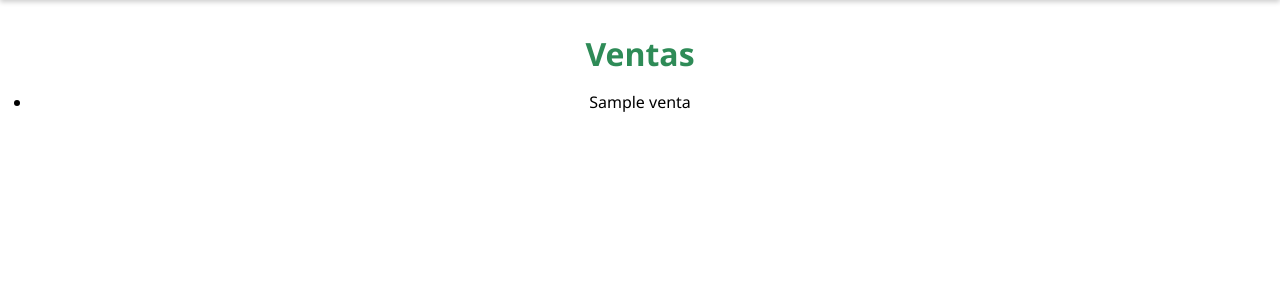
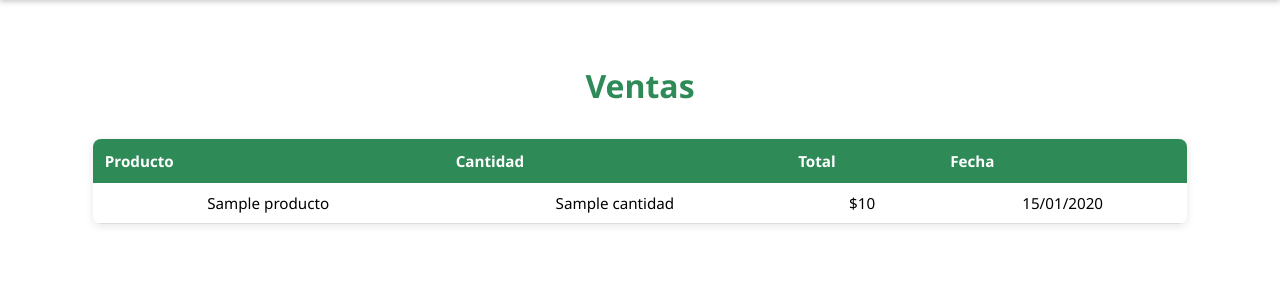
Before and after one commit to Noemiss13/Integradora-AgroMarket, a Flask app: template templates/ventas.html in a window 1280 px wide. Shown: the part 65-365 px from the top of the page. Run offline with Flask 3, Linux system fonts and the light colour scheme; the template is opened without the code that fills it: most values are stand-ins (such as "Sample title", 1, 10 or a date in 2020).

Commit message:
Se implemento el módulo de ventas

```diff
--- a/rutas_vendedor.py
+++ b/rutas_vendedor.py
@@ -91,5 +91,18 @@ def ventas():
     if session.get("rol") != "vendedor":
         return redirect(url_for("auth.login"))
 
-    ventas = []  # temporal
+    conn = get_db_connection()
+    cursor = conn.cursor(dictionary=True)
+
+    cursor.execute("""
+        SELECT p.nombre AS producto, v.cantidad, v.total, v.fecha_venta
+        FROM ventas v
+        JOIN productos p ON v.producto_id = p.id
+        WHERE p.vendedor_id = %s
+        ORDER BY v.fecha_venta DESC
+    """, (session["usuario_id"],))
+
+    ventas = cursor.fetchall()
+    conn.close()
+
     return render_template("ventas.html", ventas=ventas, nombre=session.get("nombre"))
--- a/static/css/estilos_vendedor.css
+++ b/static/css/estilos_vendedor.css
@@ -123,3 +123,128 @@ main form button {
 main form button:hover {
     background-color: #1e5f3f;
 }
+.productos-container {
+    display: grid;
+    grid-template-columns: repeat(auto-fit, minmax(220px, 1fr));
+    gap: 20px;
+    padding: 20px;
+}
+
+.producto-card {
+    background-color: #fff;
+    border-radius: 10px;
+    box-shadow: 0 4px 10px rgba(0,0,0,0.1);
+    overflow: hidden;
+    display: flex;
+    flex-direction: column;
+    transition: transform 0.2s, box-shadow 0.2s;
+}
+
+.producto-card:hover {
+    transform: translateY(-5px);
+    box-shadow: 0 8px 20px rgba(0,0,0,0.2);
+}
+
+.producto-img {
+    width: 100%;
+    height: 180px;       /* altura fija para todas las tarjetas */
+    overflow: hidden;    /* recorta lo que se salga del contenedor */
+    display: flex;
+    justify-content: center;
+    align-items: center; /* centra la imagen vertical y horizontalmente */
+    background-color: #f5f5f5; /* color de fondo si la imagen no llena todo */
+}
+
+.producto-img img {
+    width: auto;       /* mantiene proporción horizontal */
+    height: 100%;      /* llena la altura sin deformarse */
+    object-fit: contain; /* asegura que toda la imagen se vea */
+}
+
+
+.producto-info {
+    padding: 15px;
+    display: flex;
+    flex-direction: column;
+    gap: 8px;
+}
+
+.producto-info h3 {
+    font-size: 1.1rem;
+    color: #333;
+    margin: 0;
+}
+
+.producto-info .categoria {
+    font-size: 0.9rem;
+    color: #777;
+}
+
+.producto-info .precio {
+    font-size: 1rem;
+    color: #27ae60;
+    font-weight: bold;
+}
+
+.btn-editar {
+    margin-top: 10px;
+    padding: 6px 12px;
+    background-color: #3498db;
+    color: #fff;
+    text-align: center;
+    border-radius: 5px;
+    text-decoration: none;
+    font-size: 0.9rem;
+    transition: background-color 0.2s;
+}
+
+.btn-editar:hover {
+    background-color: #2980b9;
+}
+
+/* Tabla de ventas */
+table {
+    width: 90%;
+    margin: 2rem auto;
+    border-collapse: collapse;
+    box-shadow: 0 2px 8px rgba(0,0,0,0.1);
+    background-color: #fff;
+    border-radius: 8px;
+    overflow: hidden;
+    font-size: 0.95rem;
+}
+
+thead {
+    background-color: #2e8b57;
+    color: white;
+}
+
+thead th {
+    padding: 12px;
+    text-align: left;
+}
+
+tbody td {
+    padding: 10px;
+    border-bottom: 1px solid #ddd;
+}
+
+tbody tr:nth-child(even) {
+    background-color: #f9f9f9;
+}
+
+tbody tr:hover {
+    background-color: #e6f2e6;
+}
+
+h1 {
+    text-align: center;
+    color: #2e8b57;
+    margin-top: 2rem;
+}
+
+p {
+    text-align: center;
+    font-size: 1.1rem;
+    color: #555;
+}
--- a/templates/ventas.html
+++ b/templates/ventas.html
@@ -11,11 +11,13 @@
     <nav class="menu">
         <ul>
             <li class="logo">AgroMarket</li>
-            <li><a href="{{ url_for('panel_vendedor') }}">Home</a></li>
+            <li><a href="{{ url_for('vendedor.panel_vendedor') }}">Home</a></li>
+
             <li><a href="{{ url_for('vendedor.agregar_producto') }}">Agregar Productos</a></li>
             <li><a href="{{ url_for('vendedor.productos') }}">Ver Productos</a></li>
             <li><a href="{{ url_for('vendedor.ventas') }}" class="active">Ventas</a></li>
-            <li class="logout"><a href="{{ url_for('logout') }}">Cerrar Sesión</a></li>
+            <li class="logout"><a href="{{ url_for('auth.logout') }}">Cerrar Sesión</a></li>
+
         </ul>
     </nav>
 </header>
@@ -23,14 +25,30 @@
 <main>
     <h1>Ventas</h1>
     {% if ventas %}
-        <ul>
-            {% for v in ventas %}
-                <li>{{ v }}</li>
-            {% endfor %}
-        </ul>
+        <table>
+            <thead>
+                <tr>
+                    <th>Producto</th>
+                    <th>Cantidad</th>
+                    <th>Total</th>
+                    <th>Fecha</th>
+                </tr>
+            </thead>
+            <tbody>
+                {% for v in ventas %}
+                <tr>
+                    <td>{{ v.producto }}</td>
+                    <td>{{ v.cantidad }}</td>
+                    <td>${{ v.total }}</td>
+                    <td>{{ v.fecha_venta.strftime('%d/%m/%Y') }}</td>
+                </tr>
+                {% endfor %}
+            </tbody>
+        </table>
     {% else %}
         <p>No hay ventas registradas aún.</p>
     {% endif %}
 </main>
+
 </body>
 </html>
```
Also changed, not shown: templates/productos.html (+14 -6 lines).
